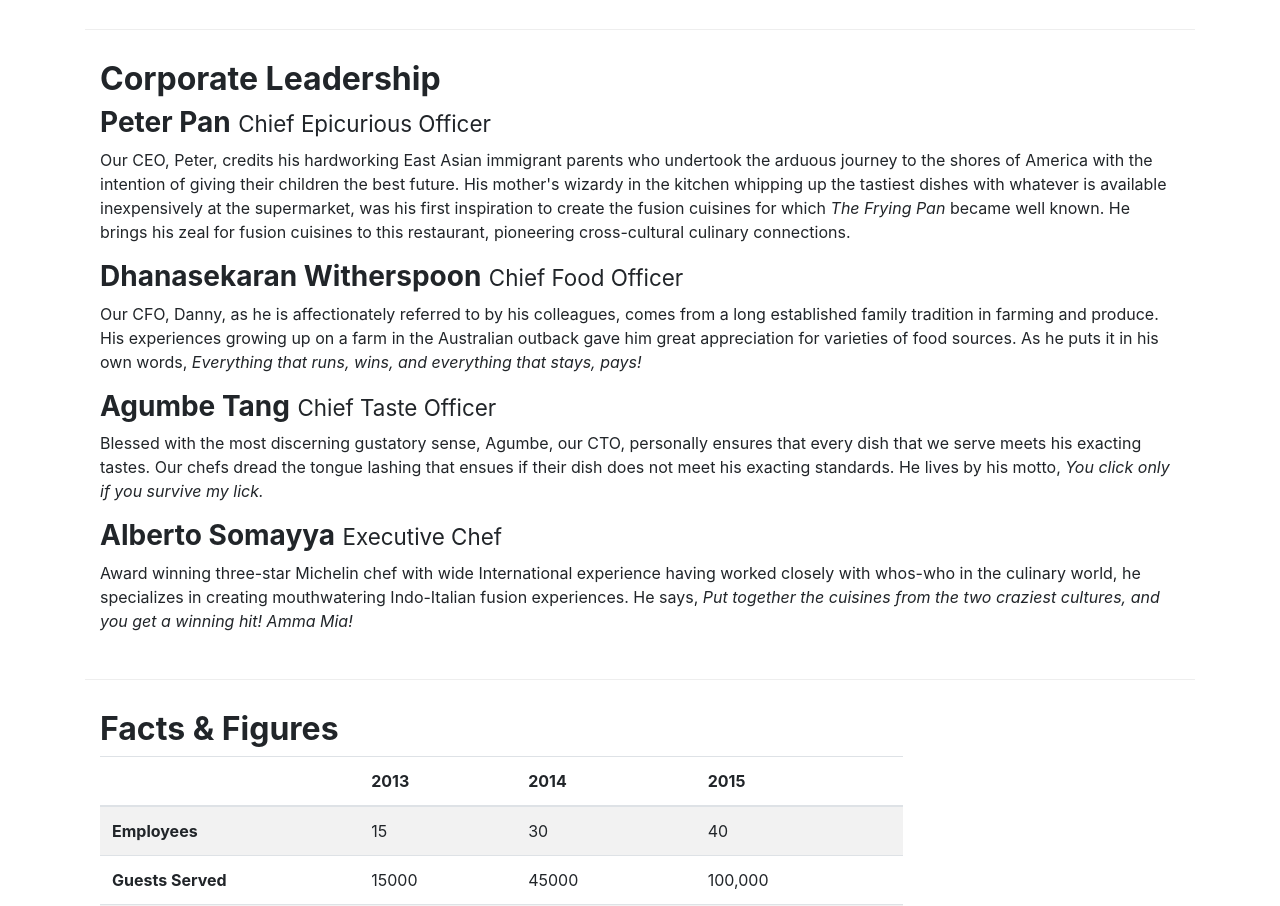
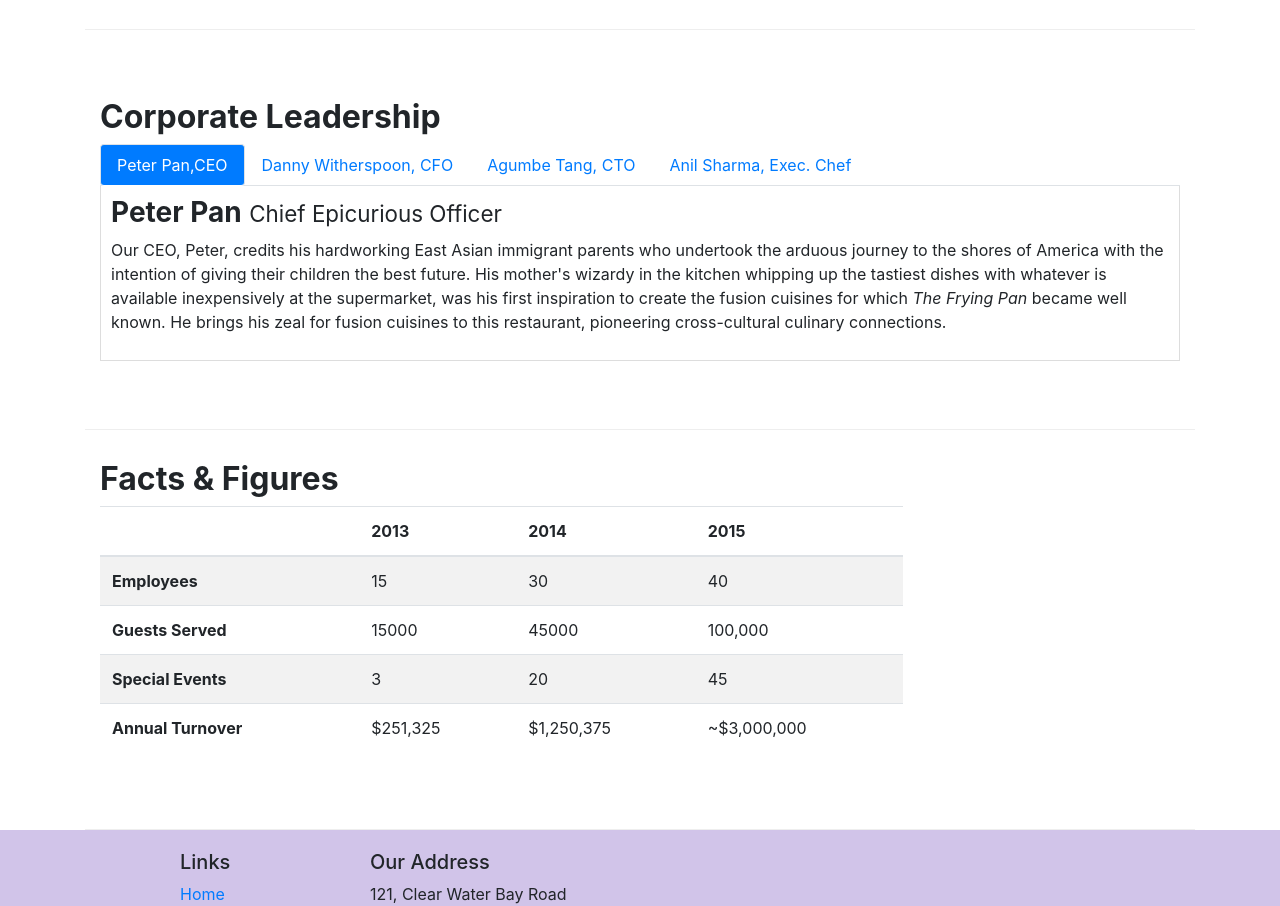
Before and after one commit to AnilSharma1997/Bootstrap, a website: page aboutus.html in a window 1280 px wide. Shown: the part 841-1747 px from the top of the page. Drawn offline with nearby package versions, Linux system fonts and the light colour scheme.

Commit message:
Tabs and Pills

```diff
--- a/aboutus.html
+++ b/aboutus.html
@@ -105,26 +105,47 @@
             <div class="col-sm col-md flex-first">
                 <h2><b>Corporate Leadership</b></h2>
 
-                <h3><b>Peter Pan</b> <small>Chief Epicurious Officer</small></h3>
-                <p> <span class="hidden-inline-xs">Our CEO, Peter, credits his hardworking East Asian immigrant parents who undertook the arduous journey to the shores of America with the intention of giving their children the best future. His mother's wizardy in the kitchen whipping up the tastiest dishes with whatever is available inexpensively at the supermarket, was his first inspiration to create the fusion cuisines for which <em>The Frying Pan</em> became well known. He brings his zeal for fusion cuisines to this restaurant, pioneering cross-cultural culinary connections.
-                </span>
-                </p>
+                <ul class="nav nav-tabs nav-pills">
+                    <li class="nav-item">
+                        <a class="nav-link active" href="#peter" role="tab"
+                          data-toggle="tab">Peter Pan,CEO</a>
+                    </li>
+                    <li class="nav-item">
+                        <a class="nav-link" href="#danny" role="tab"
+                        data-toggle="tab">Danny Witherspoon, CFO</a>
+                    </li>
+                    <li class="nav-item">
+                        <a class="nav-link" href="#agumbe"role="tab"
+                        data-toggle="tab">Agumbe Tang, CTO</a>
+                    </li>
+                    <li class="nav-item">
+                        <a class="nav-link" href="#anil" role="tab"
+                        data-toggle="tab">Anil Sharma, Exec. Chef</a>
+                    </li>
+                </ul>
 
+                <div class="tab-content">
+                    <div role="tabpanel" class="tab-pane fade show active" id="peter">
+                        <h3><b>Peter Pan</b> <small>Chief Epicurious Officer</small></h3>
+                        <p><span class="hidden-inline-xs">Our CEO, Peter, credits his hardworking East Asian immigrant parents who undertook the arduous journey to the shores of America with the intention of giving their children the best future. His mother's wizardy in the kitchen whipping up the tastiest dishes with whatever is available inexpensively at the supermarket, was his first inspiration to create the fusion cuisines for which <em>The Frying Pan</em> became well known. He brings his zeal for fusion cuisines to this restaurant, pioneering cross-cultural culinary connections. </span></p>
+                    </div>
 
-                <h3><b>Dhanasekaran Witherspoon</b> <small>Chief Food Officer</small></h3>
-                <p> <span class="hidden-inline-xs">Our CFO, Danny, as he is affectionately referred to by his colleagues, comes from a long established family tradition in farming and produce. His experiences growing up on a farm in the Australian outback gave him great appreciation for varieties of food sources. As he puts it in his own words, <em>Everything that runs, wins, and everything that stays, pays!</em>
-                </span>
-                </p>
+                    <div role="tabpanel" class="tab-pane fade" id="danny">
+                        <h3><b>Dhanasekaran Witherspoon</b> <small>Chief Food Officer</small></h3>
+                        <p> <span class="hidden-inline-xs">Our CFO, Danny, as he is affectionately referred to by his colleagues, comes from a long established family tradition in farming and produce. His experiences growing up on a farm in the Australian outback gave him great appreciation for varieties of food sources. As he puts it in his own words, <em>Everything that runs, wins, and everything that stays, pays!</em></span></p>
+                    </div>
 
-                <h3><b>Agumbe Tang</b> <small>Chief Taste Officer</small></h3>
-                <p> <span class="hidden-inline-xs">Blessed with the most discerning gustatory sense, Agumbe, our CTO, personally ensures that every dish that we serve meets his exacting tastes. Our chefs dread the tongue lashing that ensues if their dish does not meet his exacting standards. He lives by his motto, <em>You click only if you survive my lick.</em>
-                </span>
-                </p>
+                    <div role="tabpanel" class="tab-pane fade" id="agumbe">
+                        <h3><b>Agumbe Tang</b> <small>Chief Taste Officer</small></h3>
+                        <p> <span class="hidden-inline-xs">Blessed with the most discerning gustatory sense, Agumbe, our CTO, personally ensures that every dish that we serve meets his exacting tastes. Our chefs dread the tongue lashing that ensues if their dish does not meet his exacting standards. He lives by his motto, <em>You click only if you survive my lick.</em>
+                        </span></p>
+                    </div>
 
-                <h3><b>Alberto Somayya</b> <small>Executive Chef</small></h3>
-                <p> <span class="hidden-inline-xs">Award winning three-star Michelin chef with wide International experience having worked closely with whos-who in the culinary world, he specializes in creating mouthwatering Indo-Italian fusion experiences. He says, <em>Put together the cuisines from the two craziest cultures, and you get a winning hit! Amma Mia!</em>
-                </span>
-                </p>
+                    <div role="tabpanel" class="tab-pane fade" id="anil">
+                        <h3><b>Anil Sharma</b> <small>Executive Chef</small></h3>
+                        <p> <span class="hidden-inline-xs">Award winning three-star Michelin chef with wide International experience having worked closely with whos-who in the culinary world, he specializes in creating mouthwatering Indo-Italian fusion experiences. He says, <em>Put together the cuisines from the two craziest cultures, and you get a winning hit! Amma Mia!</em></span></p>
+                    </div>
+                </div>
             </div>
        </div>
 
--- a/css/stylesAboutus.css
+++ b/css/stylesAboutus.css
@@ -45,4 +45,12 @@ body {
 
 .navbar-inverse{
 	background-color: #512DA8;
+
 }
+
+.tab-content {
+    border-left: 1px solid #ddd;
+    border-right: 1px solid #ddd;
+    border-bottom: 1px solid #ddd;
+    padding: 10px;
+}
```
